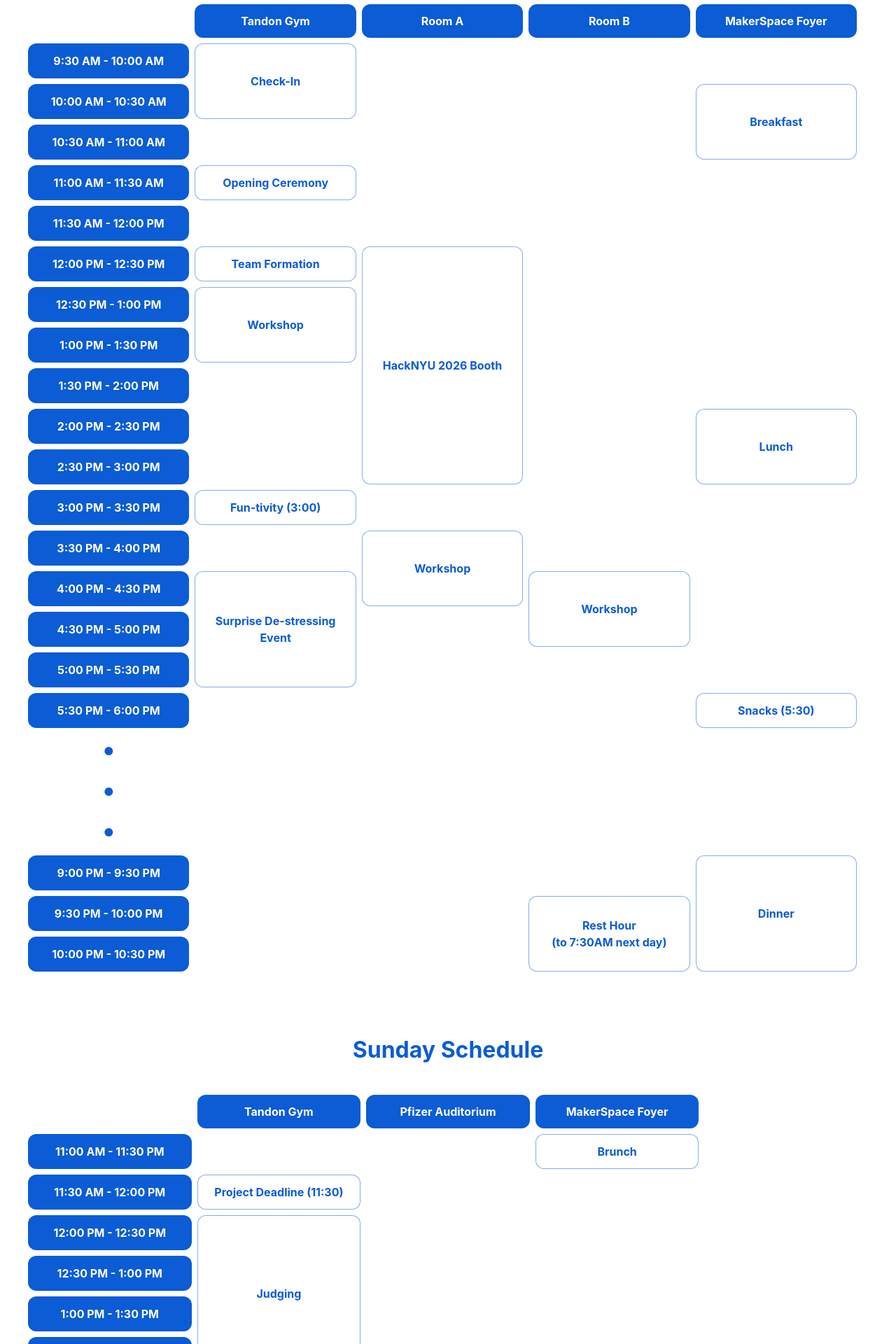
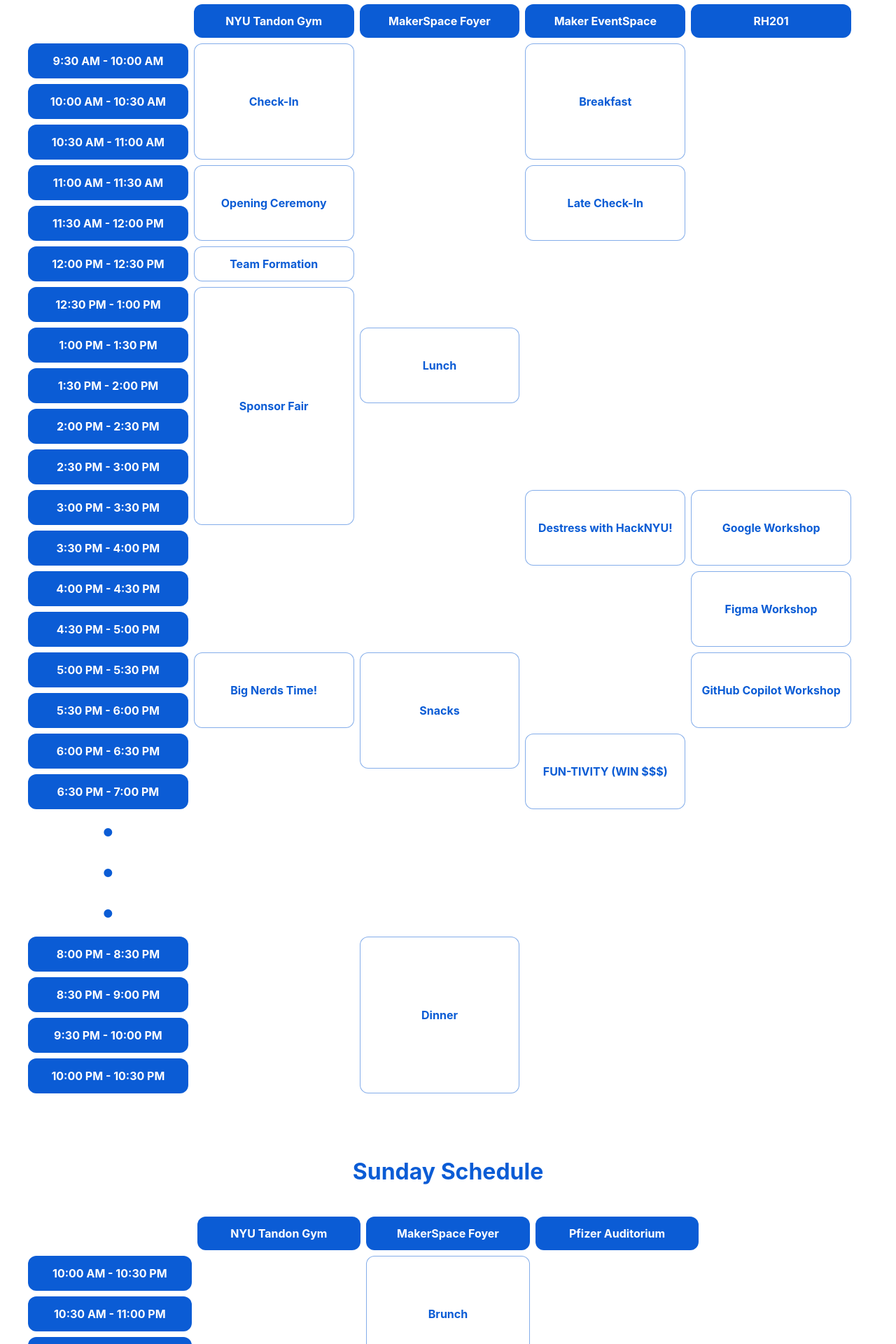
Before and after one commit to hacknyu/HackNYU-2025, a React (Vite) app: page / in a window 1280 px wide. Shown: the part 2080-4000 px from the top of the page at 70% size. Built offline with nearby package versions, Linux system fonts and the light colour scheme.

Commit message:
update all the contents

```diff
--- a/src/sections/schedule/Schedule.jsx
+++ b/src/sections/schedule/Schedule.jsx
@@ -95,23 +95,52 @@ const Schedule = () => {
               <th className="w-1/5"></th>
               <th className={thStyle}>
                 <a
-                  href={locationLinks['Tandon Gym']}
+                  href={locationLinks['NYU Tandon Gym']}
                   target="_blank"
                   rel="noopener noreferrer"
                   className="hover:underline cursor-pointer"
                 >
-                  Tandon Gym
+                  NYU Tandon Gym
                 </a>
               </th>
-              <th className={thStyle}>Room A</th>
-              <th className={thStyle}>Room B</th>
               <th className={thStyle}>MakerSpace Foyer</th>
+              <th className={thStyle}>Maker EventSpace</th>
+              <th className={thStyle}>RH201</th>
             </tr>
           </thead>
           <tbody>
             {saturdayScheduleWeb.map((row, index) => {
-              if (index >= 0 && index <= 2) {
+              if (index >= 0 && index <= 3) {
                 if (index === 0){
+                  return (
+                    <tr key={index} className="h-[50px]">
+                      {row.time === '●' ? (
+                        <td className="text-blue p-2 text-s font-bold text-center">
+                          ●
+                        </td>
+                      ) : (
+                        <td className="bg-blue text-white p-2 rounded-xl text-s font-bold text-center ">
+                          {row.time}
+                        </td>
+                      )}
+
+                      <td className="p-2 border border-blue border-opacity-50 rounded-xl bg-white text-blue" rowSpan={3}>
+                        <div className="text-s font-bold text-center">
+                          Check-In
+                        </div>
+                      </td>
+                      {renderTableCell(row.makerspace)}
+                      <td className="p-2 border border-blue border-opacity-50 rounded-xl bg-white text-blue" rowSpan={3}>
+                        <div className="text-s font-bold text-center">
+                          Breakfast
+                        </div>
+                      </td>
+                  </tr>
+                );
+              }
+              }
+              if (index >= 3 && index <= 5) {
+                if (index === 3) {
                   return (
                     <tr key={index} className="h-[50px]">
                       {row.time === '●' ? (
@@ -126,15 +155,44 @@ const Schedule = () => {
 
                       <td className="p-2 border border-blue border-opacity-50 rounded-xl bg-white text-blue" rowSpan={2}>
                         <div className="text-s font-bold text-center">
-                          Check-In
+                          Opening Ceremony
+                        </div>
+                      </td>
+                      <td className=""> </td>
+                      <td className="p-2 border border-blue border-opacity-50 rounded-xl bg-white text-blue" rowSpan={2}>
+                        <div className="text-s font-bold text-center">
+                          Late Check-In
                         </div>
                       </td>
                   </tr>
                 );
+                }
               }
+              if (index >= 6 && index <= 11) {
+                if (index === 6){
+                  return (
+                    <tr key={index} className="h-[50px]">
+                      {row.time === '●' ? (
+                        <td className="text-blue p-2 text-s font-bold text-center">
+                          ●
+                        </td>
+                      ) : (
+                        <td className="bg-blue text-white p-2 rounded-xl text-s font-bold text-center ">
+                          {row.time}
+                        </td>
+                      )}
+
+                      <td className="p-2 border border-blue border-opacity-50 rounded-xl bg-white text-blue" rowSpan={6}>
+                        <div className="text-s font-bold text-center">
+                          Sponsor Fair
+                        </div>
+                      </td>
+                  </tr>
+                  );
+                }
               }
-              if (index >= 6 && index <= 8) {
-                if (index === 6){
+              if (index >= 7 && index <= 11) {
+                if (index === 7){
                   return (
                     <tr key={index} className="h-[50px]">
                       {row.time === '●' ? (
@@ -149,15 +207,15 @@ const Schedule = () => {
 
                       <td className="p-2 border border-blue border-opacity-50 rounded-xl bg-white text-blue" rowSpan={2}>
                         <div className="text-s font-bold text-center">
-                          Workshop
+                          Lunch
                         </div>
                       </td>
                   </tr>
                   );
                 }
               }
-              if (index >= 12 && index <= 16) {
-                if (index === 13){
+              if (index >= 15 && index <= 16) {
+                if (index === 15){
                   return (
                     <tr key={index} className="h-[50px]">
                       {row.time === '●' ? (
@@ -170,22 +228,28 @@ const Schedule = () => {
                         </td>
                       )}
 
+                      <td className="p-2 border border-blue border-opacity-50 rounded-xl bg-white text-blue" rowSpan={2}>
+                        <div className="text-s font-bold text-center">
+                          Big Nerds Time!
+                        </div>
+                      </td>
                       <td className="p-2 border border-blue border-opacity-50 rounded-xl bg-white text-blue" rowSpan={3}>
                         <div className="text-s font-bold text-center">
-                          Surprise De-stressing Event
+                          Snacks
                         </div>
                       </td>
+                      {renderTableCell(row.tandonGym)}
                       <td className="p-2 border border-blue border-opacity-50 rounded-xl bg-white text-blue" rowSpan={2}>
                         <div className="text-s font-bold text-center">
-                          Workshop
+                        GitHub Copilot Workshop
                         </div>
                       </td>
                   </tr>
                   );
                 }
               }
-              if (index >= 5 && index <= 10) {
-                if (index === 5) {
+              if (index >= 11 && index <= 15) {
+                if (index === 11) {
                   return (
                     <tr key={index} className="h-[50px]">
                       {row.time === '●' ? (
@@ -199,39 +263,23 @@ const Schedule = () => {
                       )}
                       {renderTableCell(row.tandonGym)}
                       <td
-                        className="p-2 border border-blue border-opacity-50 rounded-xl bg-white text-blue" rowSpan={6}>
+                        className="p-2 border border-blue border-opacity-50 rounded-xl bg-white text-blue" rowSpan={2}>
                         <div className="text-s font-bold text-center">
-                          HackNYU 2026 Booth
+                          Destress with HackNYU!
+                        </div>
+                      </td>
+                      <td
+                        className="p-2 border border-blue border-opacity-50 rounded-xl bg-white text-blue" rowSpan={2}>
+                        <div className="text-s font-bold text-center">
+                          Google Workshop
                         </div>
                       </td>
                     </tr>
                   );
                 }
-                if (index === 9){
-                  return (
-                    <tr key={index} className="h-[50px]">
-                      {row.time === '●' ? (
-                        <td className="text-blue p-2 text-s font-bold text-center">
-                          ●
-                        </td>
-                      ) : (
-                        <td className="bg-blue text-white p-2 rounded-xl text-s font-bold text-center ">
-                          {row.time}
-                        </td>
-                      )}
-                      {renderTableCell(row.tandonGym)}
-                      {renderTableCell(row.roomA)}
-                      <td className="p-2 border border-blue border-opacity-50 rounded-xl bg-white text-blue" rowSpan={2}>
-                        <div className="text-s font-bold text-center">
-                          Lunch
-                        </div>
-                      </td>
-                    </tr>
-                  )
-                }
               }
-              if (index >= 12 && index <= 14) {
-                if (index === 12){
+              if (index >= 7 && index <= 14) {
+                if (index === 7){
                   return (
                     <tr key={index} className="h-[50px]">
                       {row.time === '●' ? (
@@ -253,8 +301,8 @@ const Schedule = () => {
                   );
                 }
               }
-              if (index >= 21 && index <= 23) {
-                if (index === 21){
+              if (index >= 13 && index <= 15) {
+                if (index === 13) {
                   return (
                     <tr key={index} className="h-[50px]">
                       {row.time === '●' ? (
@@ -267,21 +315,20 @@ const Schedule = () => {
                         </td>
                       )}
                       {renderTableCell(row.tandonGym)}
-                      {renderTableCell(row.roomA)}
-                      <td className="p-2 border border-blue border-opacity-50 rounded-xl bg-white text-blue" rowSpan={2}>
+                      {renderTableCell(row.tandonGym)}
+                      {renderTableCell(row.MakerSpace_Foyer)}
+                      <td
+                        className="p-2 border border-blue border-opacity-50 rounded-xl bg-white text-blue" rowSpan={2}>
                         <div className="text-s font-bold text-center">
-                          Rest Hour<br />
-                          <span className="text-s">(to 7:30AM next day)</span>
+                          Figma Workshop
                         </div>
                       </td>
-                    {renderTableCell(row.roomB)}
-                    {renderTableCell(row.makerspace)}
-                  </tr>
+                    </tr>
                   );
                 }
               }
-              if (index >= 1 && index <= 3) {
-                if (index === 1){
+              if (index >= 17 && index <= 23) {
+                if (index === 17){
                   return (
                     <tr key={index} className="h-[50px]">
                       {row.time === '●' ? (
@@ -294,18 +341,19 @@ const Schedule = () => {
                         </td>
                       )}
                       {renderTableCell(row.tandonGym)}
-                      {renderTableCell(row.roomA)}
                       <td className="p-2 border border-blue border-opacity-50 rounded-xl bg-white text-blue" rowSpan={2}>
                         <div className="text-s font-bold text-center">
-                          Breakfast
+                          FUN-TIVITY (WIN $$$)
                         </div>
                       </td>
+                    {renderTableCell(row.Maker_EventSpace)}
+                    {renderTableCell(row.makerspace)}
                   </tr>
                   );
                 }
               }
-              if (index >= 20 && index <= 23) {
-                if (index === 20){
+              if (index >= 22 && index <= 26) {
+                if (index === 22){
                   return (
                     <tr key={index} className="h-[50px]">
                       {row.time === '●' ? (
@@ -318,9 +366,7 @@ const Schedule = () => {
                         </td>
                       )}
                       {renderTableCell(row.tandonGym)}
-                      {renderTableCell(row.roomA)}
-                      {renderTableCell(row.roomB)}
-                      <td className="p-2 border border-blue border-opacity-50 rounded-xl bg-white text-blue" rowSpan={3}>
+                      <td className="p-2 border border-blue border-opacity-50 rounded-xl bg-white text-blue" rowSpan={4}>
                         <div className="text-s font-bold text-center">
                           Dinner
                         </div>
@@ -341,8 +387,8 @@ const Schedule = () => {
                     </td>
                   )}
                   {renderTableCell(row.tandonGym)}
-                  {renderTableCell(row.roomA)}
-                  {renderTableCell(row.roomB)}
+                  {renderTableCell(row.MakerSpace_Foyer)}
+                  {renderTableCell(row.Maker_EventSpace)}
                   {renderTableCell(row.makerspace)}
                 </tr>
               );
@@ -382,13 +428,35 @@ const Schedule = () => {
                   </a>
                 </th>
               ))}
-              <th className={thStyle}>MakerSpace Foyer</th>
             </tr>
           </thead>
           <tbody>
             {sundayScheduleWeb.map((row, index) => {
-              if (index >= 2 && index <= 5) {
-                if (index === 2){
+              if (index >= 0 && index <= 10) {
+                if (index === 0){
+                  return (
+                    <tr key={index} className="h-[50px]">
+                      {row.time === '●' ? (
+                        <td className="text-blue p-2 text-s font-bold text-center">
+                          ●
+                        </td>
+                      ) : (
+                        <td className="bg-blue text-white p-2 rounded-xl text-s font-bold text-center ">
+                          {row.time}
+                        </td>
+                      )}
+                      {renderTableCell(row.tandonGym)}
+                      <td className="p-2 border border-blue border-opacity-50 rounded-xl bg-white text-blue" rowSpan={3}>
+                        <div className="text-s font-bold text-center">
+                          Brunch
+                        </div>
+                      </td>
+                  </tr>
+                  );
+                }
+              }
+              if (index >= 5 && index <= 10) {
+                if (index === 5){
                   return (
                     <tr key={index} className="h-[50px]">
                       {row.time === '●' ? (
@@ -409,31 +477,14 @@ const Schedule = () => {
                   );
                 }
               }
-              if (index >= 11 && index <= 13) {
-                if (index === 11){
-                  return (
-                    <tr key={index} className="h-[50px]">
-                      {row.time === '●' ? (
-                        <td className="text-blue p-2 text-s font-bold text-center">
-                          ●
-                        </td>
-                      ) : (
-                        <td className="bg-blue text-white p-2 rounded-xl text-s font-bold text-center ">
-                          {row.time}
-                        </td>
-                      )}
-                      {renderTableCell(row.tandonGym)}
-                  </tr>
-                  );
-                }
-              }
-              if (index >= 9 && index <= 10) {
-                if (index === 9){
+              if (index >= 10 && index <= 13) {
+                if (index === 10){
                   return (
                     <tr key={index} className="h-[50px]">
                       <td className="bg-blue text-white p-2 rounded-xl text-s font-bold text-center ">
                         {row.time}
                       </td>
+                      {renderTableCell(row.tandonGym)}
                       {renderTableCell(row.tandonGym)}
                       <td className="p-2 border border-blue border-opacity-50 rounded-xl bg-white text-blue" rowSpan={2}>
                         <div className="text-s font-bold text-center">
--- a/src/sections/schedule/data.js
+++ b/src/sections/schedule/data.js
@@ -1,240 +1,269 @@
 export const locationLinks = {
-  "Tandon Gym": "https://maps.app.goo.gl/1hBFjvhqqGynxgt48",
-  "Pfizer Auditorium": "https://maps.app.goo.gl/r1Fv2m8GxvZCjcQZ8"
+  "NYU Tandon Gym": "https://maps.app.goo.gl/1hBFjvhqqGynxgt48",
+  "MakerSpace Foyer": "",
+  "Pfizer Auditorium": ""
 }
 
 export const saturdayScheduleWeb = [
   {
     time: "9:30 AM - 10:00 AM",
-    roomA: "",
-    roomB: "",
-    makerspace: ""
+    tandonGym: "",
+    MakerSpace_Foyer: "Check-In",
+    Maker_EventSpace: "",
+    makerspace: "",
   },
   {
     time: "10:00 AM - 10:30 AM",
-    roomA: "",
-    roomB: "",
+    MakerSpace_Foyer: "",
+    Maker_EventSpace: "",
   },
   {
     time: "10:30 AM - 11:00 AM",
     tandonGym: "",
-    roomA: "",
-    roomB: ""
+    MakerSpace_Foyer: "",
+    Maker_EventSpace: "",
   },
   {
     time: "11:00 AM - 11:30 AM",
     tandonGym: "Opening Ceremony",
-    roomA: "",
-    roomB: "",
-    makerspace: ""
+    MakerSpace_Foyer: "",
+    Maker_EventSpace: "",
+    makerspace: "",
   },
   {
     time: "11:30 AM - 12:00 PM",
     tandonGym: "",
-    roomA: "",
-    roomB: "",
-    makerspace: ""
+    MakerSpace_Foyer: "",
+    Maker_EventSpace: "",
+    makerspace: "",
   },
   {
     time: "12:00 PM - 12:30 PM",
     tandonGym: "Team Formation",
-    roomB: "",
-    makerspace: ""
+    Maker_EventSpace: "",
+    makerspace: "",
   },
   {
     time: "12:30 PM - 1:00 PM",
-    roomB: "",
-    makerspace: ""
+    tandonGym: "",
+    Maker_EventSpace: "",
+    makerspace: "",
   },
   {
     time: "1:00 PM - 1:30 PM",
-    roomB: "",
-    makerspace: ""
+    Maker_EventSpace: "",
+    makerspace: "",
   },
   {
     time: "1:30 PM - 2:00 PM",
     tandonGym: "",
-    roomB: "",
-    makerspace: ""
+    Maker_EventSpace: "",
+    makerspace: "",
   },
   {
     time: "2:00 PM - 2:30 PM",
     tandonGym: "",
-    roomB: "",
-    makerspace: ""
+    Maker_EventSpace: "",
+    makerspace: "",
   },
   {
     time: "2:30 PM - 3:00 PM",
     tandonGym: "",
-    roomB: "",
-    makerspace: ""
+    Maker_EventSpace: "",
+    makerspace: "",
   },
   {
     time: "3:00 PM - 3:30 PM",
-    tandonGym: "Fun-tivity (3:00)",
-    roomA: "",
-    roomB: "",
-    makerspace: ""
+    tandonGym: "",
+    MakerSpace_Foyer: "",
+    Maker_EventSpace: "",
+    makerspace: "",
   },
   {
     time: "3:30 PM - 4:00 PM",
     tandonGym: "",
-    roomB: "",
-    makerspace: ""
+    Maker_EventSpace: "",
+    makerspace: "",
   },
   {
     time: "4:00 PM - 4:30 PM",
-    makerspace: ""
+    makerspace: "",
   },
   {
     time: "4:30 PM - 5:00 PM",
-    roomA: "",
-    makerspace: ""
+    MakerSpace_Foyer: "",
+    makerspace: "",
   },
   {
     time: "5:00 PM - 5:30 PM",
-    roomA: "",
-    roomB: "",
-    makerspace: ""
+    MakerSpace_Foyer: "",
+    Maker_EventSpace: "",
+    makerspace: "",
   },
   {
     time: "5:30 PM - 6:00 PM",
     tandonGym: "",
-    roomA: "",
-    roomB: "",
-    makerspace: "Snacks (5:30)"
+    MakerSpace_Foyer: "",
+    Maker_EventSpace: "",
+    makerspace: "",
+  },
+  {
+    time: "6:00 PM - 6:30 PM",
+    tandonGym: "",
+    MakerSpace_Foyer: "",
+    Maker_EventSpace: "",
+    makerspace: "",
+  },
+  {
+    time: "6:30 PM - 7:00 PM",
+    tandonGym: "",
+    MakerSpace_Foyer: "",
+    Maker_EventSpace: "",
+    makerspace: "",
   },
   {
     time: "●",
     tandonGym: "",
-    roomA: "",
-    roomB: "",
-    makerspace: ""
+    MakerSpace_Foyer: "",
+    Maker_EventSpace: "",
+    makerspace: "",
   },
   {
     time: "●",
     tandonGym: "",
-    roomA: "",
-    roomB: "",
-    makerspace: ""
+    MakerSpace_Foyer: "",
+    Maker_EventSpace: "",
+    makerspace: "",
   },
   {
     time: "●",
     tandonGym: "",
-    roomA: "",
-    roomB: "",
-    makerspace: ""
+    MakerSpace_Foyer: "",
+    Maker_EventSpace: "",
+    makerspace: "",
   },
   {
-    time: "9:00 PM - 9:30 PM",
+    time: "8:00 PM - 8:30 PM",
     tandonGym: "",
-    roomA: "",
-    roomB: "",
-    makerspace: ""
+    MakerSpace_Foyer: "",
+    Maker_EventSpace: "",
+    makerspace: "",
+  },
+  {
+    time: "8:30 PM - 9:00 PM",
+    tandonGym: "",
+    MakerSpace_Foyer: "",
+    Maker_EventSpace: "",
+    makerspace: "",
   },
   {
     time: "9:30 PM - 10:00 PM",
     tandonGym: "",
-    roomA: "",
-    roomB: "",
-    makerspace: ""
+    MakerSpace_Foyer: "",
+    Maker_EventSpace: "",
+    makerspace: "",
   },
   {
     time: "10:00 PM - 10:30 PM",
     tandonGym: "",
-    roomA: ""
-  }
+    MakerSpace_Foyer: "",
+  },
 ]
 
 export const sundayScheduleWeb = [
   {
+    time: "10:00 AM - 10:30 PM",
+    tandonGym: "",
+    pfizer: "",
+    makerspace: "",
+  },
+  {
+    time: "10:30 AM - 11:00 PM",
+    tandonGym: "",
+    pfizer: "",
+    makerspace: "",
+  },
+  {
     time: "11:00 AM - 11:30 PM",
     tandonGym: "",
     pfizer: "",
-    makerspace: "Brunch"
+    makerspace: "",
   },
   {
     time: "11:30 AM - 12:00 PM",
     tandonGym: "Project Deadline (11:30)",
     pfizer: "",
-    makerspace: ""
+    makerspace: "",
   },
   {
     time: "12:00 PM - 12:30 PM",
     tandonGym: "",
     pfizer: "",
-    makerspace: ""
+    makerspace: "",
   },
   {
     time: "12:30 PM - 1:00 PM",
     tandonGym: "",
     pfizer: "",
-    makerspace: ""
+    makerspace: "",
   },
   {
     time: "1:00 PM - 1:30 PM",
     tandonGym: "",
     pfizer: "",
-    makerspace: ""
+    makerspace: "",
   },
   {
     time: "1:30 PM - 2:00 PM",
     tandonGym: "",
     pfizer: "",
-    makerspace: ""
+    makerspace: "",
   },
   {
-    time: "●",
+    time: "2:00 PM - 2:30 PM",
     tandonGym: "",
     pfizer: "",
-    makerspace: ""
+    makerspace: "",
   },
   {
-    time: "●",
+    time: "2:30 PM - 3:00 PM",
     tandonGym: "",
     pfizer: "",
-    makerspace: ""
-  },
-  {
-    time: "●",
-    tandonGym: "",
-    pfizer: "",
-    makerspace: ""
+    makerspace: "A Day in the Life Panel",
   },
   {
     time: "3:00 PM - 3:30 PM",
     tandonGym: "",
     pfizer: "",
-    makerspace: ""
+    makerspace: "",
   },
   {
     time: "3:30 PM - 4:00 PM",
     tandonGym: "",
     pfizer: "",
-    makerspace: ""
+    makerspace: "",
   }
 ]
 
 export const saturdayMobileScheduleData = [
   { startTime: "9:30 AM", endTime: "10:30 AM", description: "Check-in", location: "Tandon Gym" },
-  { startTime: "10:00 AM", endTime: "11:00 AM", description: "Breakfast", location: "MakerSpace Foyer" },
+  { startTime: "9:30 AM", endTime: "11:00 AM", description: "", location: "MakerSpace Foyer" },
   { startTime: "11:00 AM", endTime: "11:30 AM", description: "Opening Ceremony", location: "Tandon Gym" },
   { startTime: "12:00 PM", endTime: "12:30 PM", description: "Team Formation", location: "Tandon Gym" },
-  { startTime: "12:00 PM", endTime: "3:00 PM", description: "HackNYU 2026 Booth", location: "Room A" },
-  { startTime: "12:30 PM", endTime: "1:30 PM", description: "Workshop", location: "Tandon Gym" },
-  { startTime: "2:00 PM", endTime: "3:00 PM", description: "Lunch", location: "MakerSpace Foyer" },
-  { startTime: "3:00 PM", endTime: "", description: "Fun-tivity", location: "Tandon Gym" },
-  { startTime: "3:30 PM", endTime: "4:30 PM", description: "Workshop", location: "Room A" },
-  { startTime: "4:00 PM", endTime: "5:00 PM", description: "Workshop", location: "Room B" },
-  { startTime: "4:00 PM", endTime: "5:30 PM", description: "Surprise De-Stressing Event", location: "Tandon Gym" },
-  { startTime: "5:30 PM", endTime: "", description: "Snacks", location: "MakerSpace Foyer" },
-  { startTime: "9:00 PM", endTime: "10:30 PM", description: "Dinner", location: "MakerSpace Foyer" },
+  { startTime: "12:00 PM", endTime: "3:00 PM", description: "", location: "MakerSpace Foyer" },
+  { startTime: "12:30 PM", endTime: "1:30 PM", description: "", location: "Tandon Gym" },
+  { startTime: "2:00 PM", endTime: "3:00 PM", description: "", location: "MakerSpace Foyer" },
+  { startTime: "3:00 PM", endTime: "", description: "", location: "Tandon Gym" },
+  { startTime: "3:30 PM", endTime: "4:30 PM", description: "", location: "MakerSpace Foyer" },
+  { startTime: "4:00 PM", endTime: "5:00 PM", description: "", location: "Room B" },
+  { startTime: "4:00 PM", endTime: "5:30 PM", description: "", location: "Tandon Gym" },
+  { startTime: "5:30 PM", endTime: "", description: "", location: "MakerSpace Foyer" },
+  { startTime: "9:00 PM", endTime: "10:30 PM", description: "", location: "MakerSpace Foyer" },
   { startTime: "9:30 PM", endTime: "7:30 AM (Next Day)", description: "Rest Hour", location: "Room B" },
-];
+]
 
 export const sundayMobileScheduleData = [
-  { startTime: "11:00 AM", endTime: "12:00 PM", description: "Brunch", location: "MakerSpace Foyer" },
+  { startTime: "2:30 AM", endTime: "3:00 PM", description: "Brunch", location: "Pfizer Auditorium" },
   { startTime: "11:30 AM", endTime: "", description: "Project Deadline!", location: "" },
   { startTime: "12:00 PM", endTime: "2:00 PM", description: "Judging", location: "Tandon Gym" },
-  { startTime: "3:00 PM", endTime: "4:00 PM", description: "Closing Ceremony", location: "Pfizer Auditorium" }
-];
+]
```
